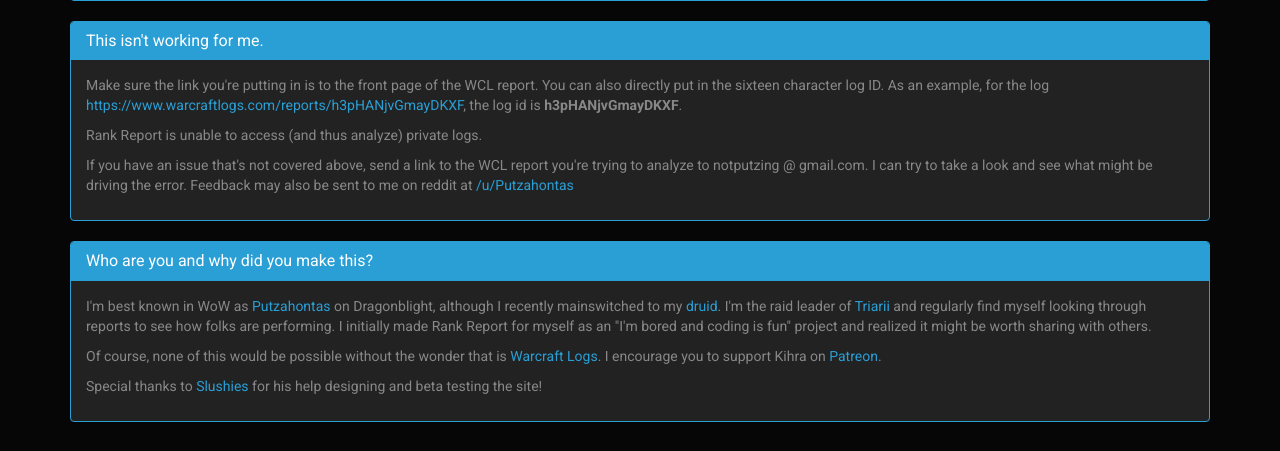
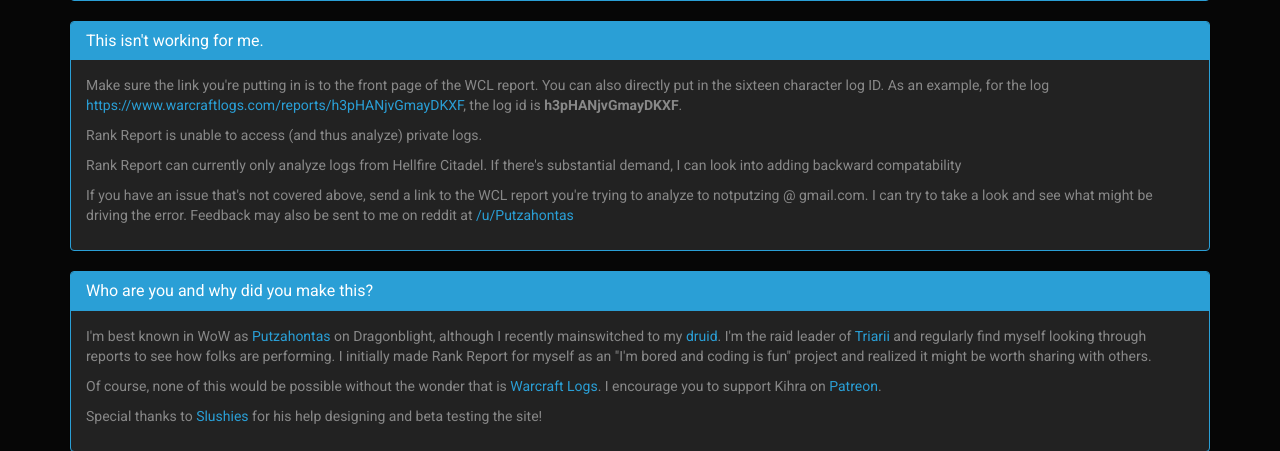
Before and after one commit to torypayne/WCLranks, a Flask app: page /about in a window 1280 px wide. Shown: the part 210-661 px from the top of the page. Run offline with Flask 2, Linux system fonts and the light colour scheme; some libraries are stand-ins or nearby versions.

Commit message:
Updated about page to indicate that it doesn't support old raids

```diff
--- a/templates/about.html
+++ b/templates/about.html
@@ -48,6 +48,7 @@
         <div class="panel-body">
             <p>Make sure the link you're putting in is to the front page of the WCL report.  You can also directly put in the sixteen character log ID.  As an example, for the log <a href="https://www.warcraftlogs.com/reports/h3pHANjvGmayDKXF" target="_blank">https://www.warcraftlogs.com/reports/h3pHANjvGmayDKXF</a>, the log id is <b>h3pHANjvGmayDKXF</b>.</p>
             <p>Rank Report is unable to access (and thus analyze) private logs.</p>
+            <p>Rank Report can currently only analyze logs from Hellfire Citadel. If there's substantial demand, I can look into adding backward compatability</p>
             <p>If you have an issue that's not covered above, send a link to the WCL report you're trying to analyze to notputzing @ gmail.com. I can try to take a look and see what might be driving the error.  Feedback may also be sent to me on reddit at <a href="http://www.reddit.com/user/Putzahontas" target="_blank">/u/Putzahontas</a></p>
         </div>
 
```
